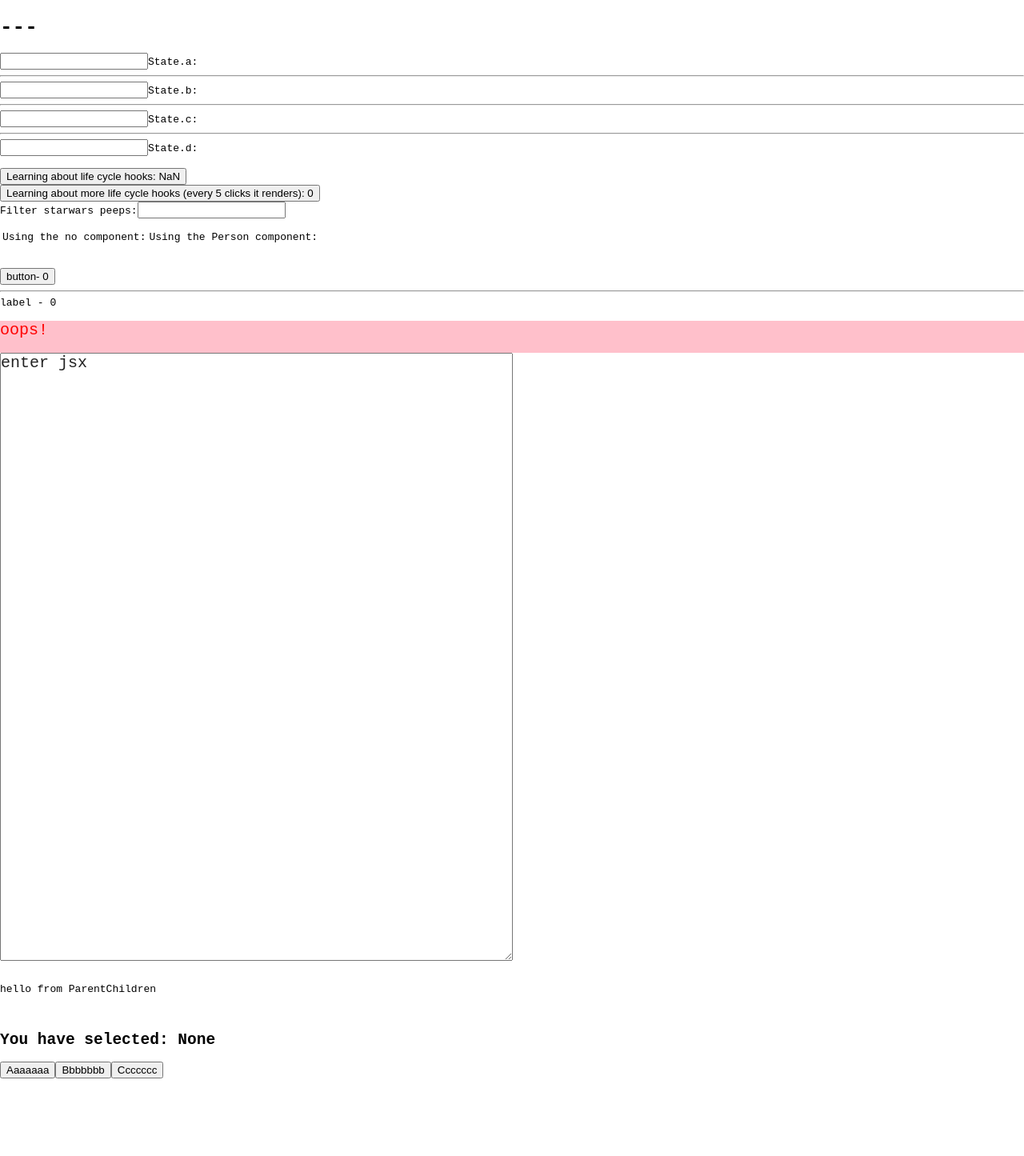
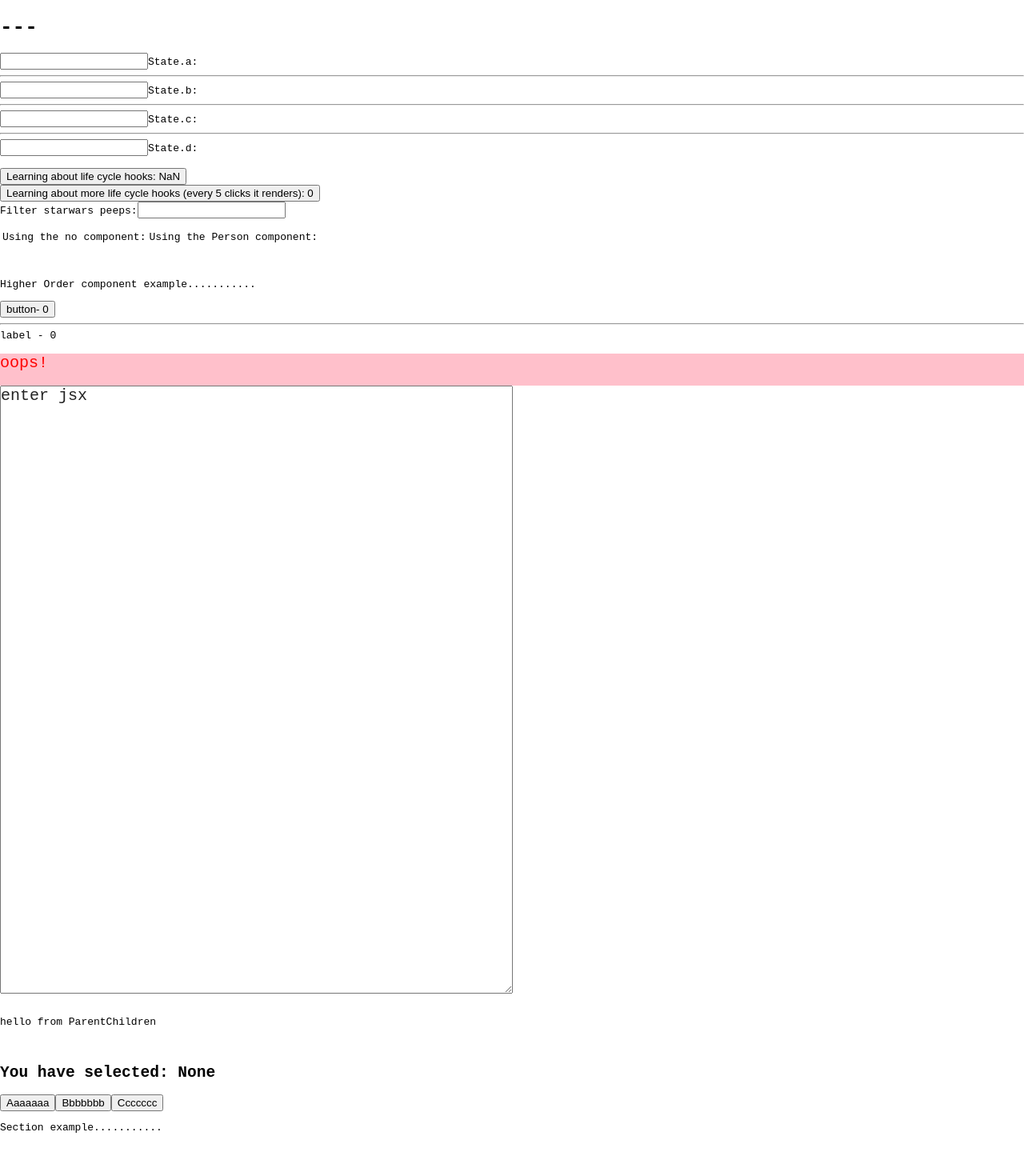
Before and after one commit to frantzyy/learn-react, a React app: page / in a window 1280 px wide. Shown: the part 560-2005 px from the top of the page at 80% size. Before the commit the page ends 1908 px from the top, so only its background shows below. Built offline with nearby package versions, Linux system fonts and the light colour scheme; no server answers.

Commit message:
attempt to make a wrapper component for a section, no joy

```diff
--- a/src/App.js
+++ b/src/App.js
@@ -16,7 +16,7 @@ import HigherOrder from './components/HigherOrder';
 import JsxCompiler from './components/JsxCompiler';
 import ParentChildren from './components/ParentChildren';
 import ButtonChildren from './components/ButtonChildren';
-
+import Section from './components/Section';
 // original component from create-react-app class App extends Component {
 // render() {     let txt = this.props.txt     return (       <div
 // className="App">         <header className="App-header">           <img
@@ -126,6 +126,7 @@ class App extends Component {
         <ParentChildren />
         <br/>
         <ButtonChildren />
+        <Section />
       </div>
 
     );
--- a/src/components/HigherOrder.js
+++ b/src/components/HigherOrder.js
@@ -5,6 +5,7 @@ class HigherOrder extends React.Component {
     render(){
         return(
             <div>
+                <p>Higher Order component example...........</p>
                 <ButtonHOC>button</ButtonHOC>
                  <hr />
                  <LabelHOC>label</LabelHOC>
--- /dev/null
+++ b/src/components/Section.js
@@ -0,0 +1,20 @@
+import React from 'react';
+
+class Section extends React.Component {
+
+    componentWillMount() {
+      console.log('hello from section!')
+    }
+
+    render() {
+      return(
+            <div>
+                <p>Section example...........</p>
+
+                <br />
+            </div>
+        )
+    }
+}
+
+export default Section;
```
